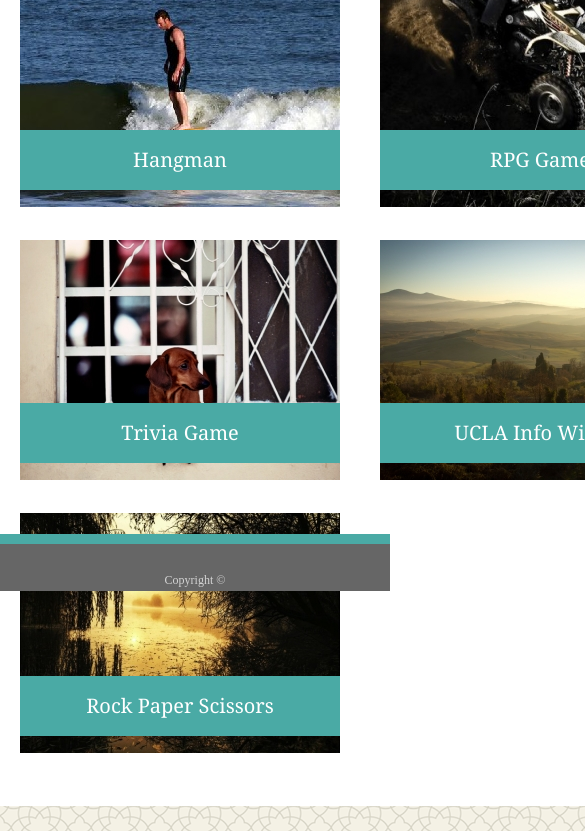
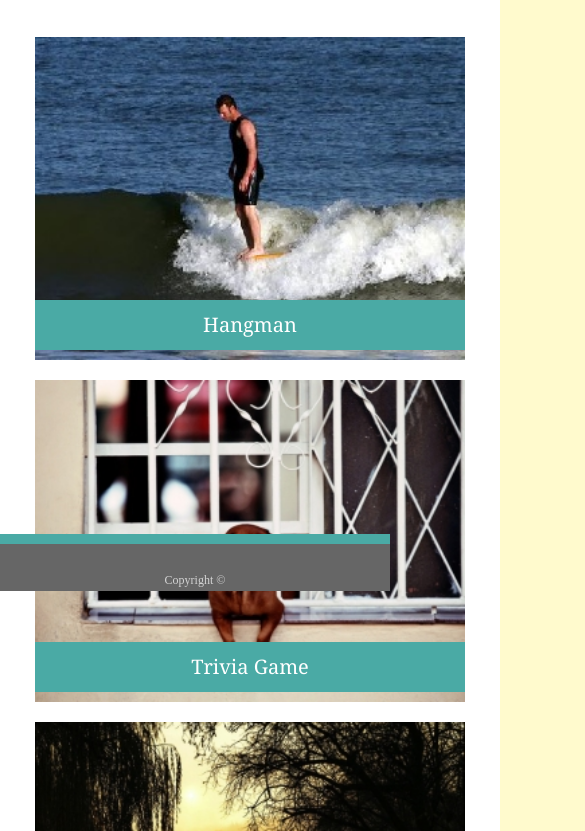
Before and after one commit to ajz003/Responsive-Portfolio, a plain HTML site: page portfolio.html in a window 390 px wide. Shown: the part 253-1084 px from the top of the page, 585 px wide, since content can reach past the window. Drawn offline with Linux system fonts and the light colour scheme.

Commit message:
Make Portfolio Responsive

```diff
--- a/assets/css/style.css
+++ b/assets/css/style.css
@@ -216,6 +216,27 @@ input[type=submit] {
         width: 100%;
     }
 
+    .portimg {
+        width: 350px;
+    }
+
+    #mainportfolio{
+        width: 780px;
+        margin-left: 20px;
+        margin-right: 20px;
+    }
+
+    #portcol1 {
+        width: 375px;
+    }
+
+    .portimgtxt {
+        padding: 15px;
+        width: 350px;
+    }
+
+
+
   }
 
 @media screen and (max-width: 768px) {
@@ -228,6 +249,25 @@ input[type=submit] {
 
     #header {
         width: 100%;
+    }
+
+    .portimg {
+        width: 300px;
+    }
+
+    #mainportfolio{
+        width: 680px;
+        margin-left: 20px;
+        margin-right: 20px;
+    }
+
+    #portcol1 {
+        width: 330px;
+    }
+
+    .portimgtxt {
+        padding: 15px;
+        width: 300px;
     }
 
   }
@@ -273,4 +313,48 @@ input[type=submit] {
         width: 450px;
     }
 
+    #mainportfolio {
+        width: 500px;
+        margin: auto;
+        margin-top: 70px;
+        padding: 0px;
+        padding-top: 40px;
+        padding-bottom: 20px;
+        margin-bottom: 100px;
+    }
+
+    #portcol1 {
+        margin: auto;
+        width: 500px;
+    }
+
+    #portcol2 {
+        padding-top: 0px;
+        margin: auto;
+        width: 500px;
+    }
+
+    .portimg {
+        display: block;
+        width: 430px;
+        margin: 0 auto;
+        margin-bottom: 20px;
+    }
+
+    .portimgtxt {
+        width: 430px;
+        left: 35px;
+        bottom: 10px;
+    }
+
+    .imgcontainer {
+        margin: auto;
+        width: 500px;
+    }
+
+    h1 {
+        width: 430px;
+        margin-left: auto;
+        margin-right: auto;
+    }
 }
```
